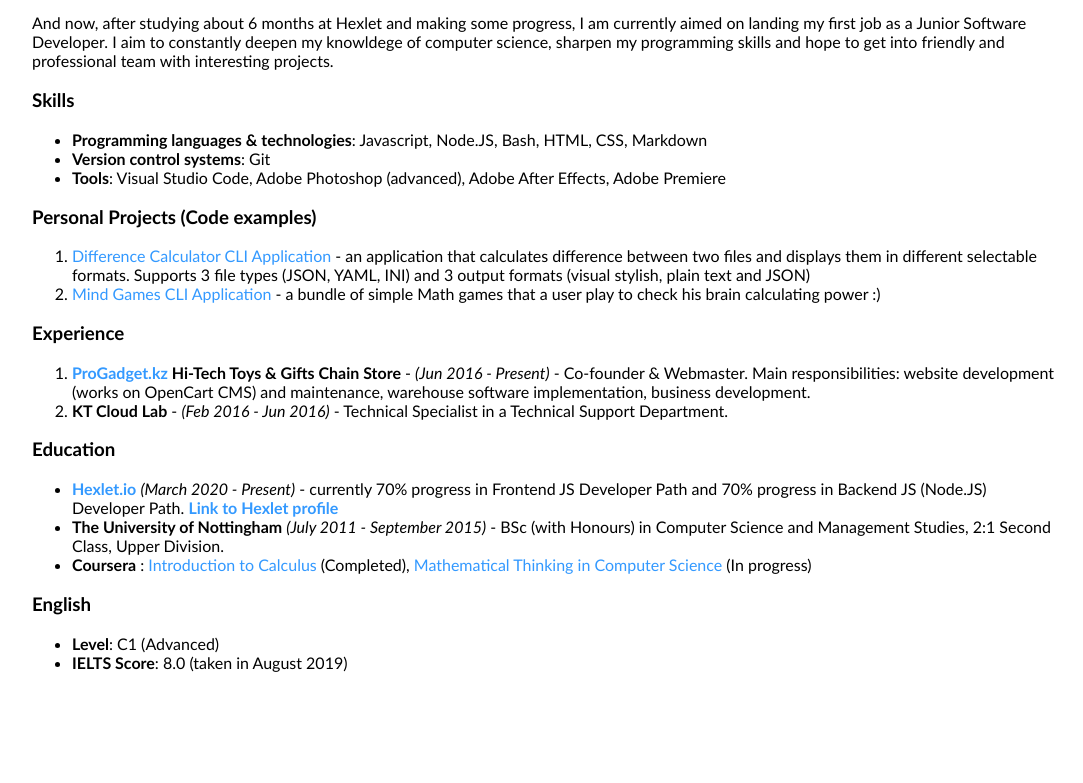
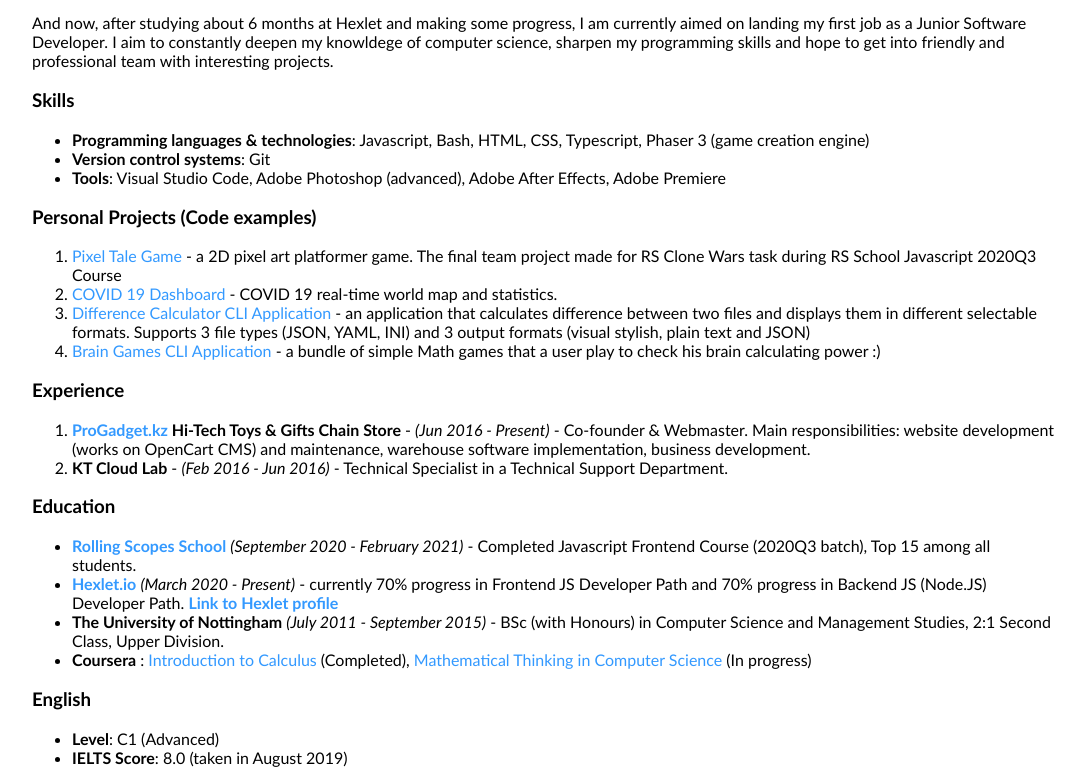
Before and after one commit to temir-cs/rsschool-cv, a plain HTML site: page index.html in a window 1280 px wide. Shown: the part 845-1628 px from the top of the page, without its empty margins (96-1179 px from the left). Before the commit the page ends 1533 px from the top, so only its background shows below. Drawn offline with Linux system fonts and the light colour scheme.

Commit message:
feat: updated CV

```diff
--- a/index.html
+++ b/index.html
@@ -53,14 +53,16 @@
         <p>And now, after studying about 6 months at Hexlet and making some progress, I am currently aimed on landing my first job as a Junior Software Developer. I aim to constantly deepen my knowldege of computer science, sharpen my programming skills and hope to get into friendly and professional team with interesting projects.</p>
         <h3>Skills</h3>
         <ul>
-          <li><strong>Programming languages &amp; technologies</strong>: Javascript, Node.JS, Bash, HTML, CSS, Markdown</li>
+          <li><strong>Programming languages &amp; technologies</strong>: Javascript, Bash, HTML, CSS, Typescript, Phaser 3 (game creation engine)</li>
           <li><strong>Version control systems</strong>: Git</li>
           <li><strong>Tools</strong>: Visual Studio Code, Adobe Photoshop (advanced), Adobe After Effects, Adobe Premiere</li>
         </ul>
         <h3>Personal Projects (Code examples)</h3>
         <ol>
-          <li><a href="https://github.com/temir-cs/frontend-project-lvl2" target="_blank">Difference Calculator CLI Application</a> - an application that calculates difference between two files and displays them in different selectable formats. Supports 3 file types (JSON, YAML, INI) and 3 output formats (visual stylish, plain text and JSON)</li>
-          <li><a href="https://github.com/temir-cs/frontend-project-lvl1" target="_blank">Mind Games CLI Application</a> - a bundle of simple Math games that a user play to check his brain calculating power :)</li>
+          <li><a href="https://github.com/temir-cs/rs-clone" target="_blank">Pixel Tale Game</a> - a 2D pixel art platformer game. The final team project made for RS Clone Wars task during RS School Javascript 2020Q3 Course</li>
+          <li><a href="https://github.com/temir-cs/covid-dashboard" target="_blank">COVID 19 Dashboard</a> - COVID 19 real-time world map and statistics.</li>
+          <li><a href="https://github.com/temir-cs/difference-generator" target="_blank">Difference Calculator CLI Application</a> - an application that calculates difference between two files and displays them in different selectable formats. Supports 3 file types (JSON, YAML, INI) and 3 output formats (visual stylish, plain text and JSON)</li>
+          <li><a href="https://github.com/temir-cs/brain-games" target="_blank">Brain Games CLI Application</a> - a bundle of simple Math games that a user play to check his brain calculating power :)</li>
         </ol>
         <h3>Experience</h3>
         <ol>
@@ -69,6 +71,7 @@
         </ol>
         <h3>Education</h3>
         <ul>
+          <li><strong><a href="https://rs.school" target="_blank">Rolling Scopes School</a></strong> <em>(September 2020 - February 2021)</em> - Completed Javascript Frontend Course (2020Q3 batch), Top 15 among all students.</li>
           <li><strong><a href="https://ru.hexlet.io/" target="_blank">Hexlet.io</a></strong> <em>(March 2020 - Present)</em> - currently 70% progress in Frontend JS Developer Path and 70% progress in Backend JS (Node.JS) Developer Path. <strong><a href="https://ru.hexlet.io/u/temir-cs">Link to Hexlet profile</a></strong></li>
           <li><strong>The University of Nottingham</strong> <em>(July 2011 - September 2015)</em> - BSc (with Honours) in Computer Science and Management Studies, 2:1 Second Class, Upper Division.</li>
           <li><strong>Coursera</strong> : <a href="https://www.coursera.org/learn/introduction-to-calculus" target="_blank">Introduction to Calculus</a> (Completed), <a href="https://www.coursera.org/learn/what-is-a-proof/home/welcome" target="_blank">Mathematical Thinking in Computer Science</a> (In progress)</li>
```
Also changed, not shown: 1 other file.
